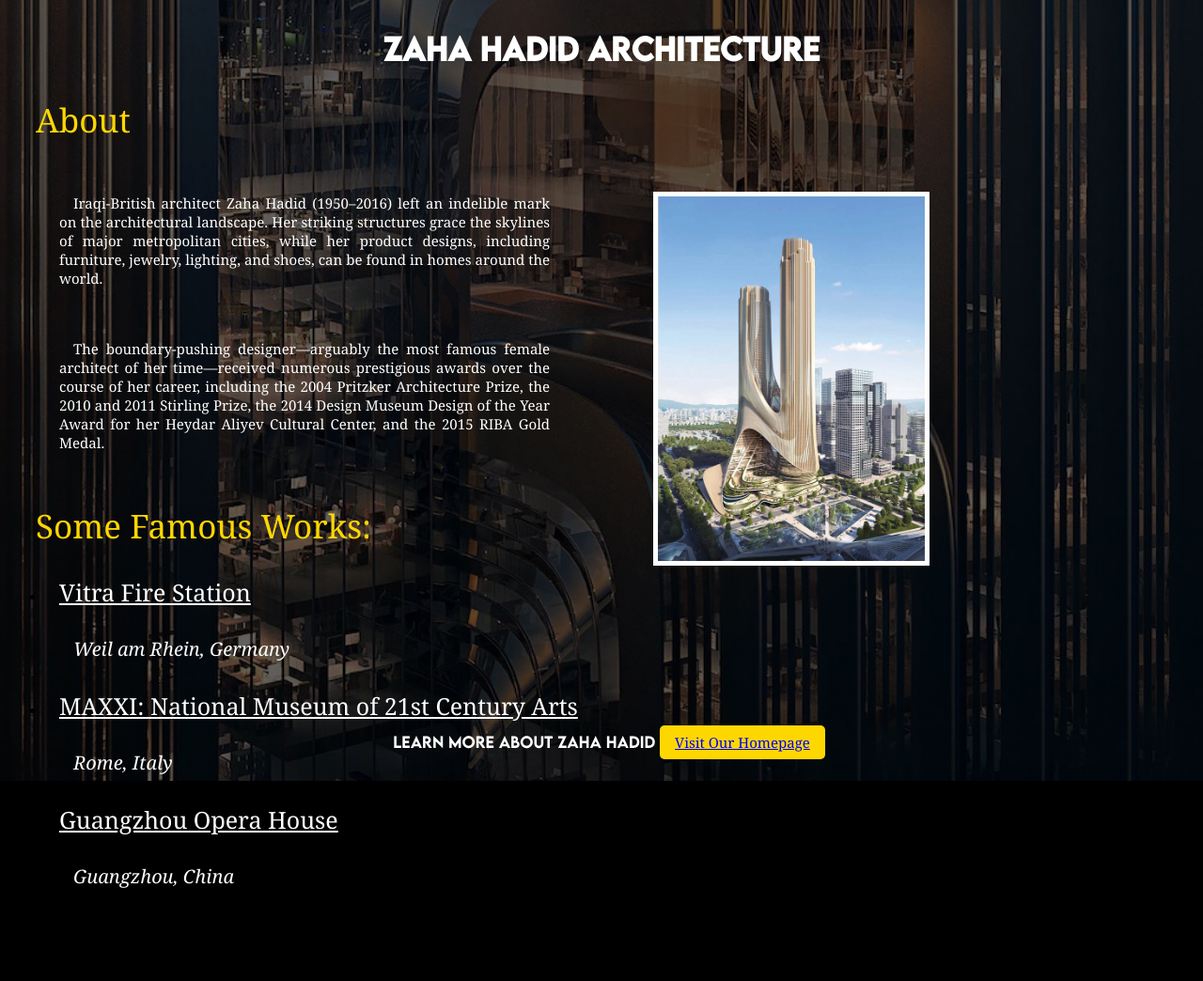
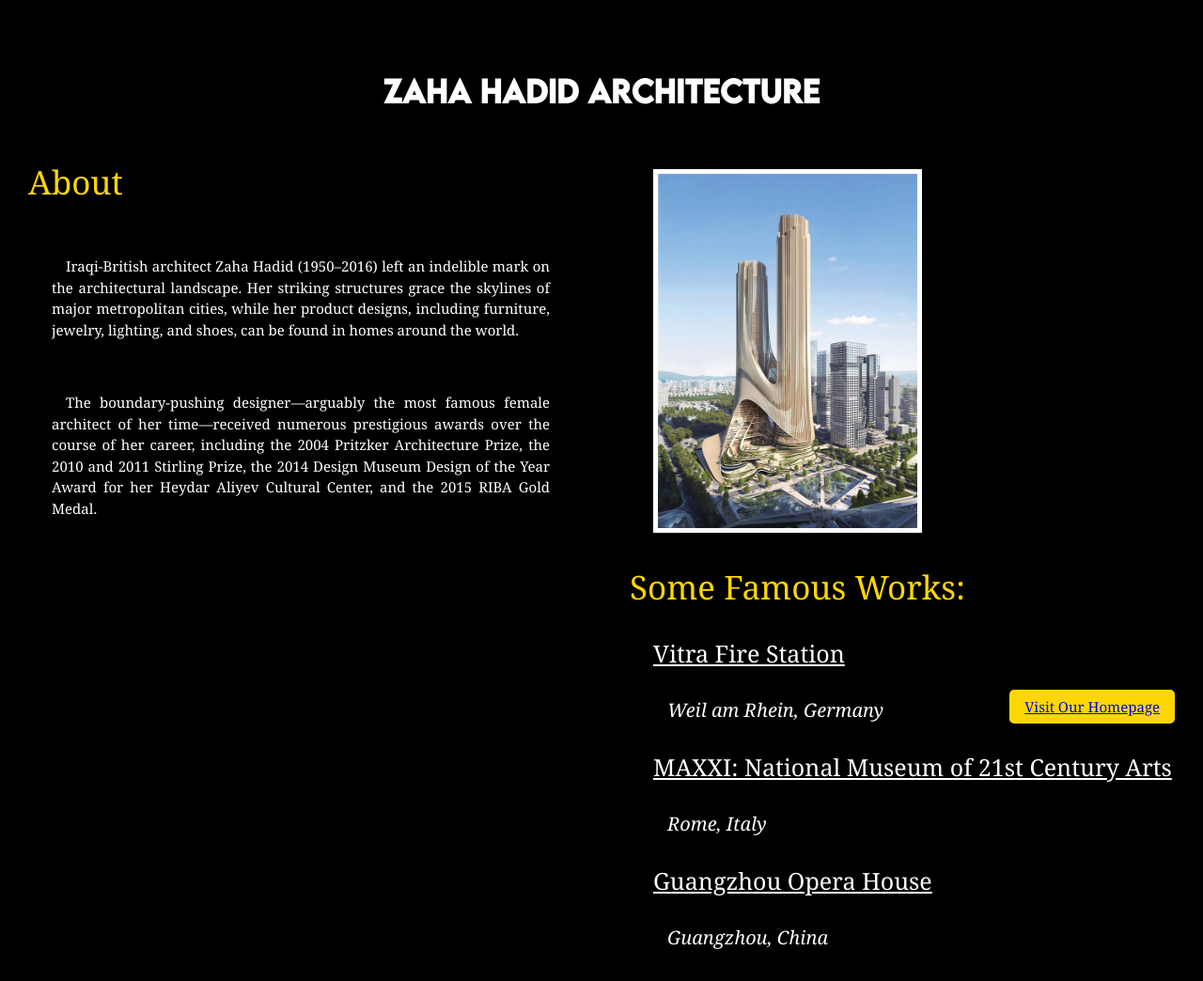
Before and after one commit to wgransone/Assignment-4, a plain HTML site: page index.html in a window 1280 px wide. Shown: the top 1044 px of the page at 94% size. Before the commit the page ends 946 px from the top, so only its background shows below. Drawn offline with Linux system fonts and the light colour scheme.

Commit message:
added animations, hover effects, positioning and removed background image

```diff
--- a/css/style.css
+++ b/css/style.css
@@ -4,42 +4,116 @@
 }
 
 body{
-  background-image: url('../images/bg.png');
   background-position: center;
-  background-repeat: no-repeat;
   background-size: cover;
+  margin-bottom: 300px;
   background-color: black;
-  margin-bottom: 300px
 }
 
-p { font: 15px Georgia, Serif; margin: 55px; color: white; text-indent: 15px; max-width: 575px; text-align: justify;}
-h1 { font: 50px; margin: 30px;color: white; text-align: center;
-font-family: 'lemonmilk';}
-h2 { font: 35px Georgia, Serif; margin: 30px; color: #FFD700}
-h3 { font: 25px Georgia, Serif; margin: 15px; color: white;
-text-decoration: underline;}
-h4 { font: 20px Georgia, Serif; margin: 30px; color: white}
+span{
+  position: absolute;
+}
 
+.layer {
+    position: absolute;
+    top: 0;
+    left: 0;
+    width: 100%;
+    height: 200%;
+    animation-name: changingcolor;
+    animation-duration: 5s;
+    animation-iteration-count: infinite;
+}
+
+p { font: 15px Georgia, Serif;
+  margin: 55px;
+  color: white;
+  text-indent: 15px;
+  max-width: 575px;
+  text-align: justify;
+  line-height: 1.5;
+}
+h1 {margin-top: 75px;
+  color: white;
+  text-align: center;
+  font-family: 'lemonmilk';
+}
+h2 { font: 35px Georgia, Serif;
+  margin: 30px;
+  color: #FFD700
+}
+h3 { font: 25px Georgia, Serif;
+  margin: 15px;
+  color: white;
+text-decoration: underline;
+}
+h4 { font: 20px Georgia, Serif;
+  margin: 30px;
+  color: white
+}
 em {
     font-style: italic;
 }
 
-a {
+img {
+  width: 276px;
+  position: relative;
+  margin-top: 40px;
+  margin-left: 55px;
+  border: 5px solid white;
+}
+
+img:hover{
+  text-align: center;
+  position: relative;
+  width: 300px;
+  transition: 1s;
+}
+
+
+.left {
+  width: 50%;
+  float: left;
+  position: relative;
+}
+
+.right {
+  position: relative;
+  width: 50%;
+  float: left;
+}
+
+.bottom {
+  position: relative;
+  float: left;
+}
+
+.button{
+  position: fixed;
+  bottom: 30px;
+  right: 30px;
   font: 15px Georgia, Serif; color: blue;
   background-color: #FFD700;
   padding: 8px 16px;
   border-radius: 5px;
 }
 
-img { max-width: 45%; margin-top: 0; margin-left: 55px;
-  border: 5px solid white;
+.button:hover {
+  position: fixed;
+  bottom: 30px;
+  right: 30px;
+  font: 15px Georgia, Serif; color: blue;
+  background-color: #b3861e;
+  padding: 8px 16px;
+  border-radius: 5px;
+  transition: 1s
 }
 
-.footer {
-font: 20px; color: white;
-font-family: 'lemonmilk';
-position: absolute;
-bottom: 0;
-   width: 100%;
-   text-align: center;
+ @keyframes changingcolor {
+   0% {
+       background-color: black;}
+   50% {
+       background-color: #545454;}
+   100% {
+       background-color: black;}
 }
--- a/index.html
+++ b/index.html
@@ -2,58 +2,51 @@
 <html lang="en" dir="ltr">
   <head>
     <meta charset="utf-8">
-    <title>Warner Assignment 3</title>
+    <title>Warner Assignment 4</title>
     <link rel="stylesheet" type="text/css" href="css/style.css">
   </head>
 
+  <body>
+      <div class="layer">
 
+              <div class="button">
+                <a href="https://www.zaha-hadid.com/"> Visit Our Homepage </a>
+              </div>
 
               <header>
                   <h1>Zaha Hadid Architecture</h1>
               </header>
 
-  <body>
-  <div style="width: 100%;">
-        <div style="width: 50%; height: 100px;">
+              <span>
                 <section class="left">
+
+
                   <h2>About</h2>
                   <p>Iraqi-British architect Zaha Hadid (1950–2016) left an indelible mark on the architectural landscape. Her striking structures grace the skylines of major metropolitan cities, while her product designs, including furniture, jewelry, lighting, and shoes, can be found in homes around the world.</p>
                   <p>The boundary-pushing designer—arguably the most famous female architect of her time—received numerous prestigious awards over the course of her career, including the 2004 Pritzker Architecture Prize, the 2010 and 2011 Stirling Prize, the 2014 Design Museum Design of the Year Award for her Heydar Aliyev Cultural Center, and the 2015 RIBA Gold Medal.
                   </p>
+
                 </section>
 
-            <section class="left">
+                <section class="right">
+                  <img src="images/pic.jpg" alt="tower">
+                </section>
+
+                <section class="bottom">
                   <h2>Some Famous Works:</h2>
-
                   <ul>
                     <li><h3>Vitra Fire Station</h3></li>
                       <h4> <em>Weil am Rhein, Germany</em></h4>
-
                     <li><h3>MAXXI: National Museum of 21st Century Arts</h3></li>
                       <h4> <em>Rome, Italy</em></h4>
-
                     <li><h3>Guangzhou Opera House</h3></li>
                       <h4> <em>Guangzhou, China</em></h4>
                   </ul>
                 </section>
+              </span>
+
       </div>
 
-        <div style="margin-left: 50%; height: 100px;">
-          <section class="right">
-          <img src="images/pic.jpg" alt="tower">
-          </section>
-                </div>
-   </div>
  </body>
 
-<section class="footer"
-  <h5>Learn More About Zaha Hadid</h5>
-<a href="https://www.zaha-hadid.com/">Visit Our Homepage</a>
-</section>
-
-
-
-
-
-
 </html>
```
Also changed, not shown: images/bg.png (deleted). Lines whose indentation alone changed are shown as unchanged.
